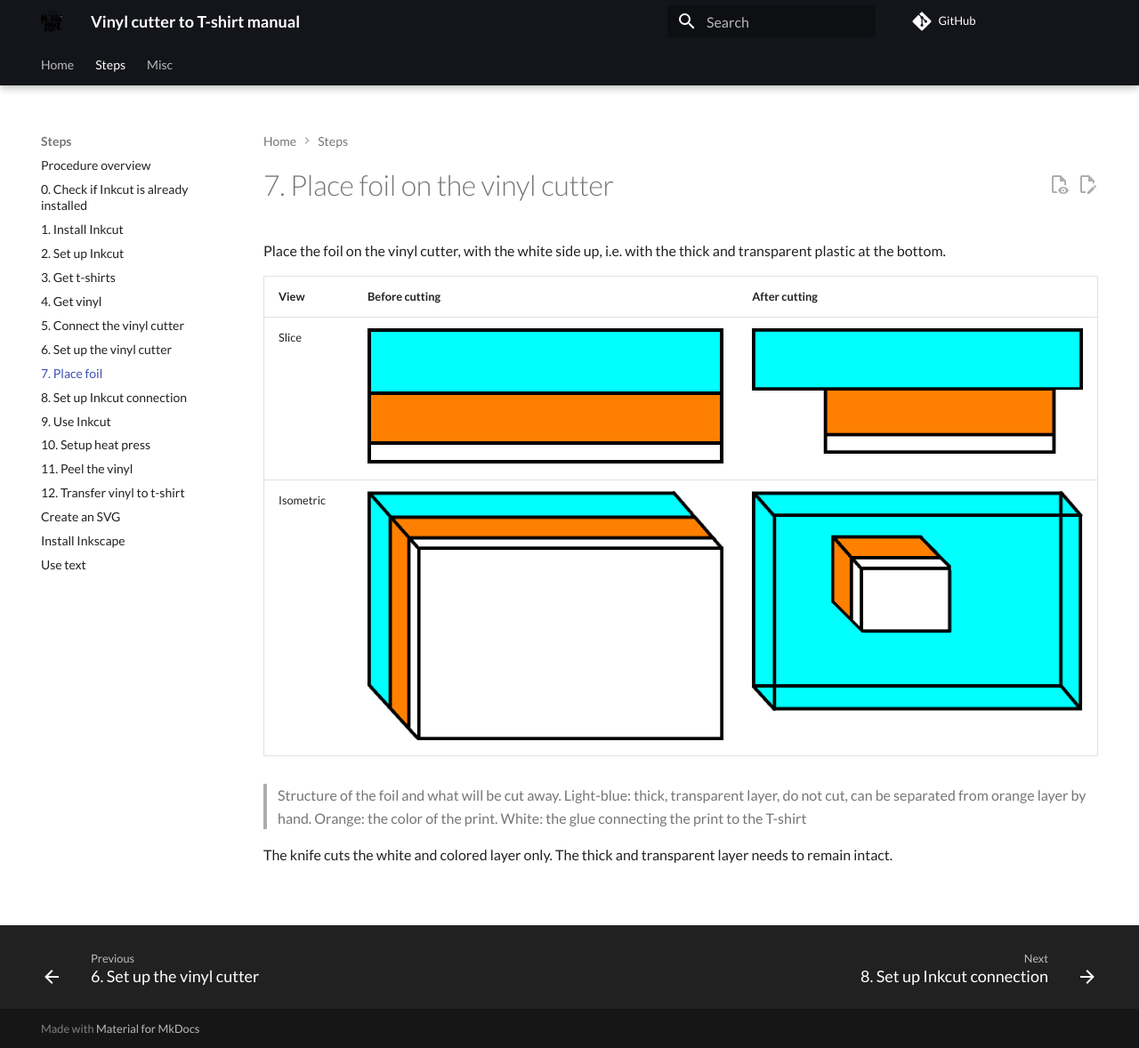
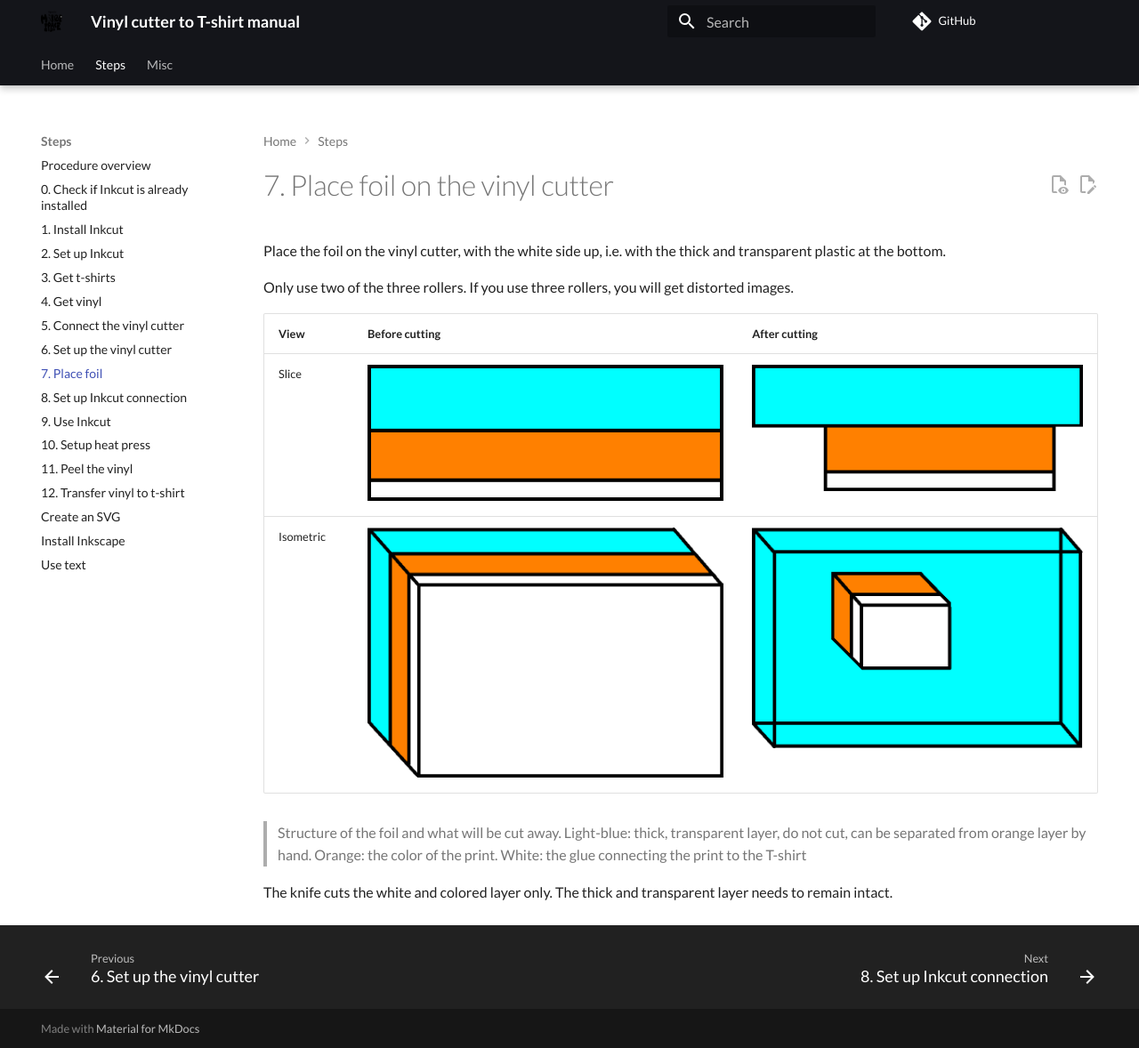
Before and after one commit to uppsala-makerspace/vevor_vinyl_cutter_to_t_shirt_manual, an MkDocs documentation site: the page built from docs/steps/7_place_foil.md, in a window 1280 px wide and 1178 px high. Shown: the whole window at 89% size. Built offline with MkDocs 1.6.1 and Material for MkDocs 9.7.7, drawn with Linux system fonts in a browser that asks for light colours; comment, search, counter and statistics services are not loaded.

Commit message:
Update 7_place_foil.md

```diff
--- a/docs/steps/7_place_foil.md
+++ b/docs/steps/7_place_foil.md
@@ -9,6 +9,8 @@ tags:
 
 Place the foil on the vinyl cutter, with the white side up,
 i.e. with the thick and transparent plastic at the bottom.
+
+Only use two of the three rollers. If you use three rollers, you will get distorted images.
 
 View     |Before cutting                                   |After cutting
 ---------|-------------------------------------------------|--------------------------------------------------------------
```
